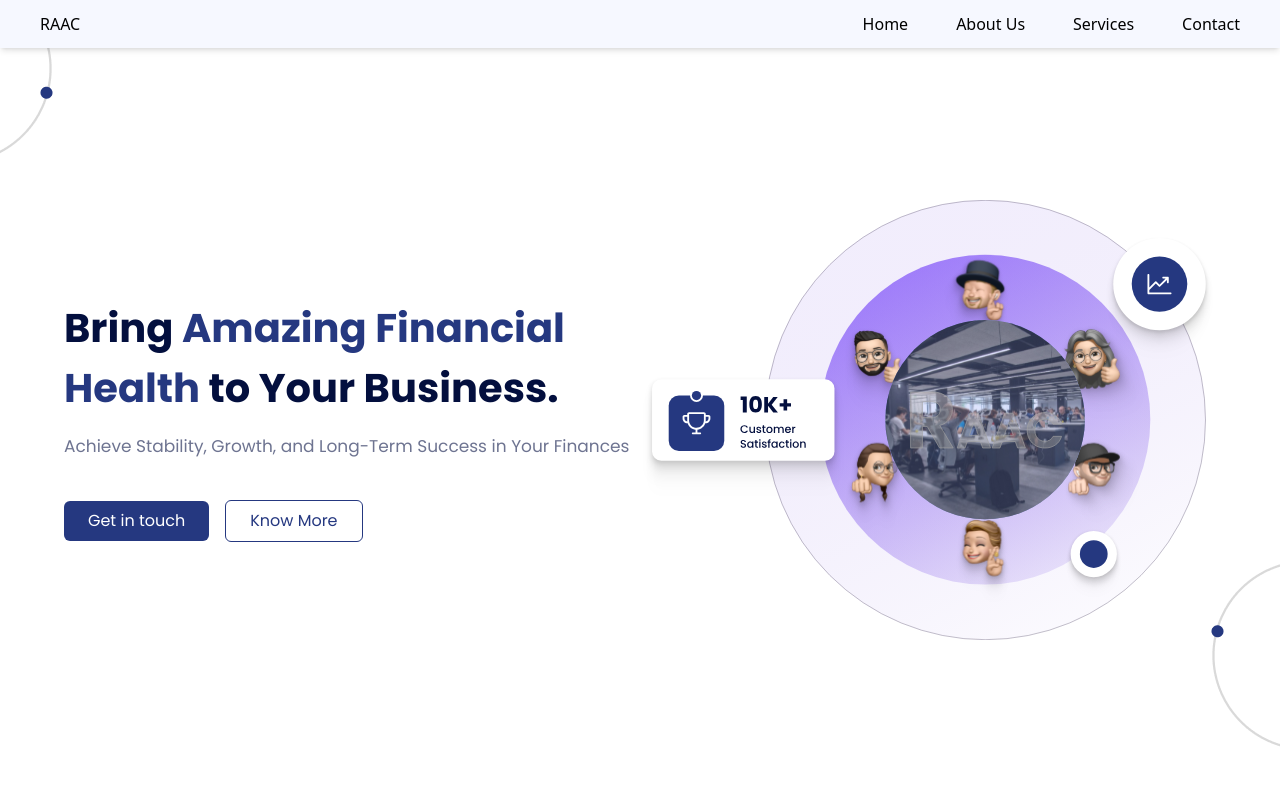
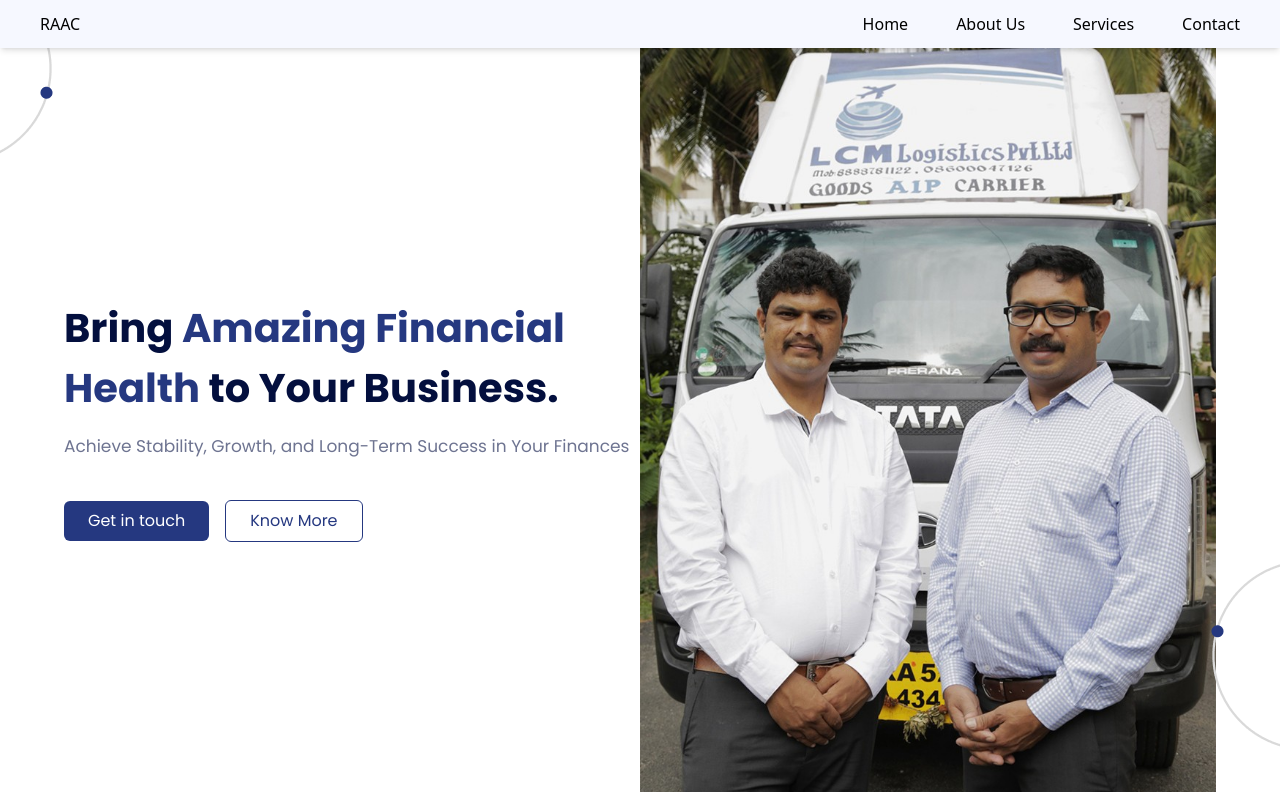
Before and after one commit to Kish-han/RAAC_Consultant, a React (Vite) app: page / in a window 1280 px wide. Built offline with nearby package versions, Linux system fonts and the light colour scheme.

Commit message:
Deploy test

```diff
--- a/src/components/herosection.jsx
+++ b/src/components/herosection.jsx
@@ -15,7 +15,7 @@
             </div>
             <div className="w-1/2 hidden lg:block">
                 {/* Image */}
-                <img src="/src/assets/Images/heroimage.svg" alt="heroimage" />
+                <img src="/src/assets/Images/test1.jpg" alt="heroimage" />
             </div>
         </div>
     )
```
Also changed, not shown: src/assets/Images/test1.jpg (added).
